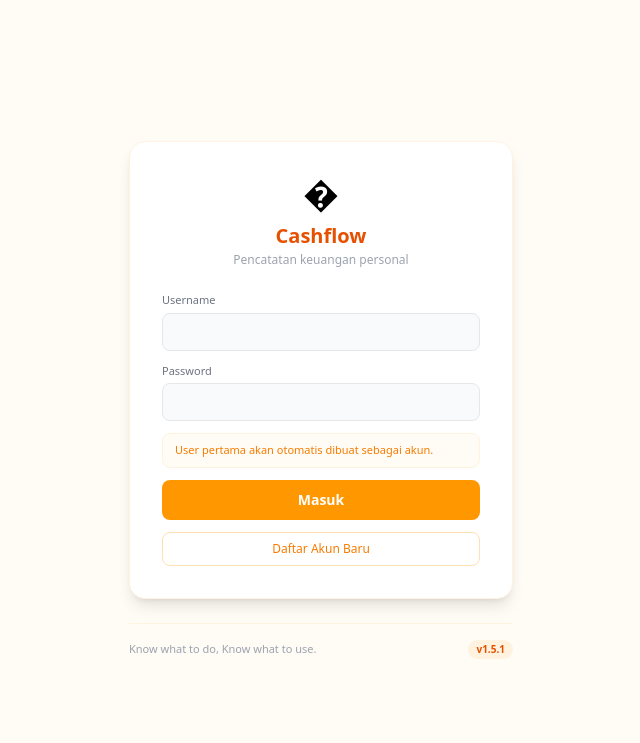
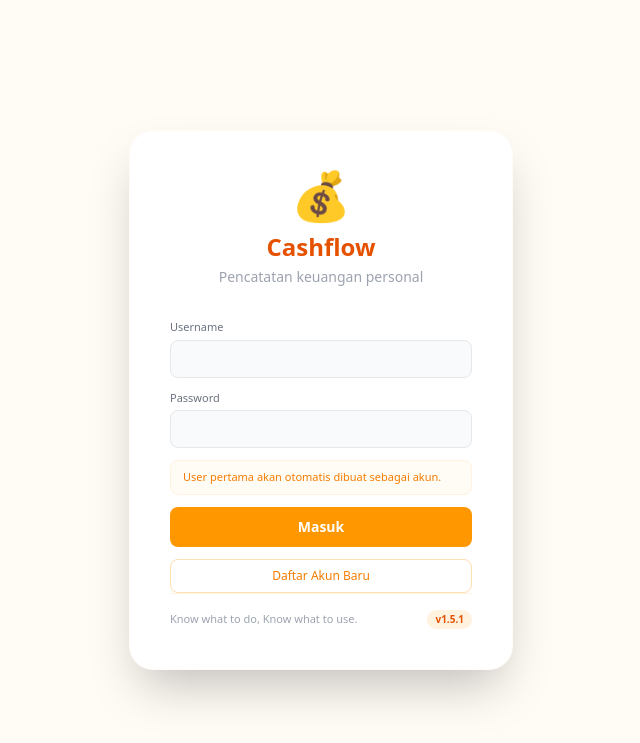
Before and after one commit to panpapan-rahe/cash-flow-journal, a Flask app: page /login in a window 1280 px wide. Shown: the top 743 px of the page, without its empty margins (319-959 px from the left). Run offline with Flask 3, Linux system fonts and the light colour scheme; some libraries are stand-ins or nearby versions.

Commit message:
fix: login page footer and logo styling

```diff
--- a/app/templates/login.html
+++ b/app/templates/login.html
@@ -35,12 +35,12 @@
 
     <div class="w-full max-w-sm">
         <!-- Card -->
-        <div class="bg-white rounded-2xl shadow-lg p-8 border border-warm-100">
+        <div class="bg-white rounded-3xl shadow-2xl p-10 border border-warm-50">
             <!-- Logo -->
-            <div class="text-center mb-6">
-                <span class="text-4xl">�</span>
-                <h1 class="text-xl font-bold text-warm-700 mt-2">Cashflow</h1>
-                <p class="text-xs text-gray-400 mt-0.5">Pencatatan keuangan personal</p>
+            <div class="text-center mb-8">
+                <span class="text-5xl">💰</span>
+                <h1 class="text-2xl font-bold text-warm-700 mt-3">Cashflow</h1>
+                <p class="text-sm text-gray-400 mt-1">Pencatatan keuangan personal</p>
             </div>
 
             <!-- Flash messages -->
@@ -86,10 +86,9 @@
                     Daftar Akun Baru
                 </button>
             </form>
-        </div>
 
             <!-- Footer -->
-            <div class="flex items-center justify-between mt-6 pt-4 border-t border-warm-100">
+            <div class="flex items-center justify-between pt-4 border-t border-warm-100">
                 <p class="text-[11px] text-gray-400">Know what to do, Know what to use.</p>
                 <span class="inline-flex items-center px-2 py-0.5 rounded-full text-[10px] font-semibold bg-warm-100 text-warm-700">v1.5.1</span>
             </div>
```
